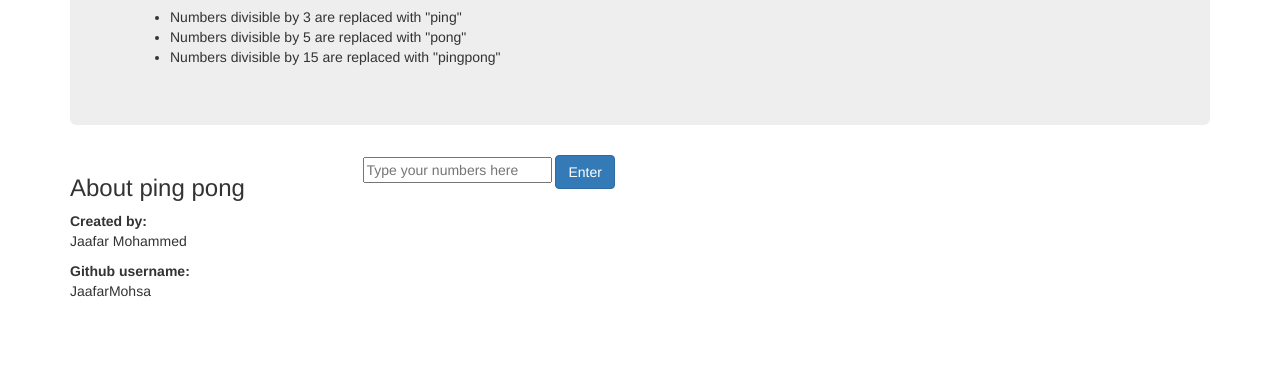
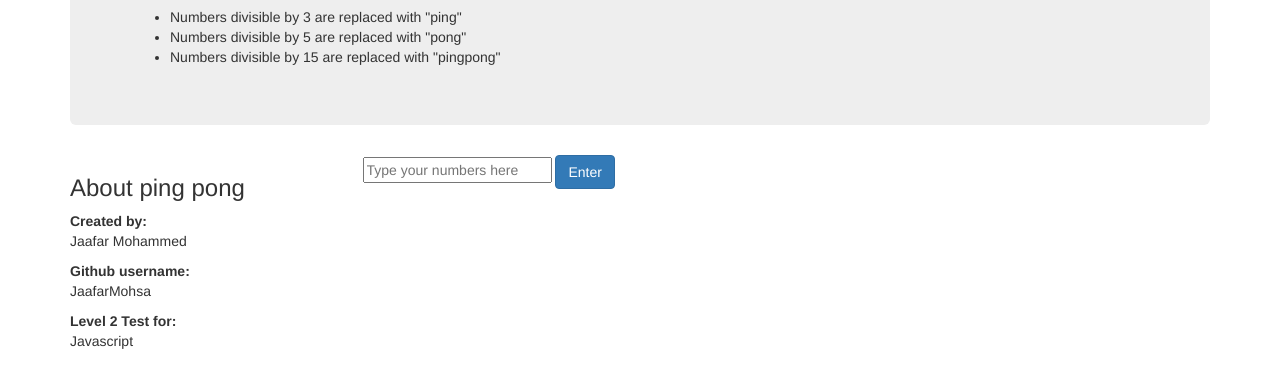
Before and after one commit to JaafarMohsa/PingPong, a plain HTML site: page index.html in a window 1280 px wide. Shown: the part 280-668 px from the top of the page. Drawn offline with Linux system fonts and the light colour scheme.

Commit message:
Minor tweeks made

```diff
--- a/index.html
+++ b/index.html
@@ -8,7 +8,8 @@
     <script src="js/jquery-3.3.1.js"></script>
     <script src="js/scripts.js"></script>
   </head>
-  <body class="container">
+  <body >
+    <div class="container">
     <div class="jumbotron">
           <h1>Ping Pong</h1>
           <p>A simple game to enhance your numeric skills plus a fun way to play with numbers!:)</p>
@@ -33,6 +34,11 @@
         <p><strong>Github username:</strong>
           <br>JaafarMohsa</br>
           </strong>
+        </p>
+        <p><strong>Level 2 Test for:</strong>
+          <br>Javascript</br>
+          </strong>
+        </p>
       </div>
       <div class="col-sm-9 right">
         <form id="pingpong">
@@ -42,6 +48,6 @@
       </div>
       </div>
     </div>
-
+</div>
   </body>
 </html>
```
Also changed, not shown: 1 other file.
